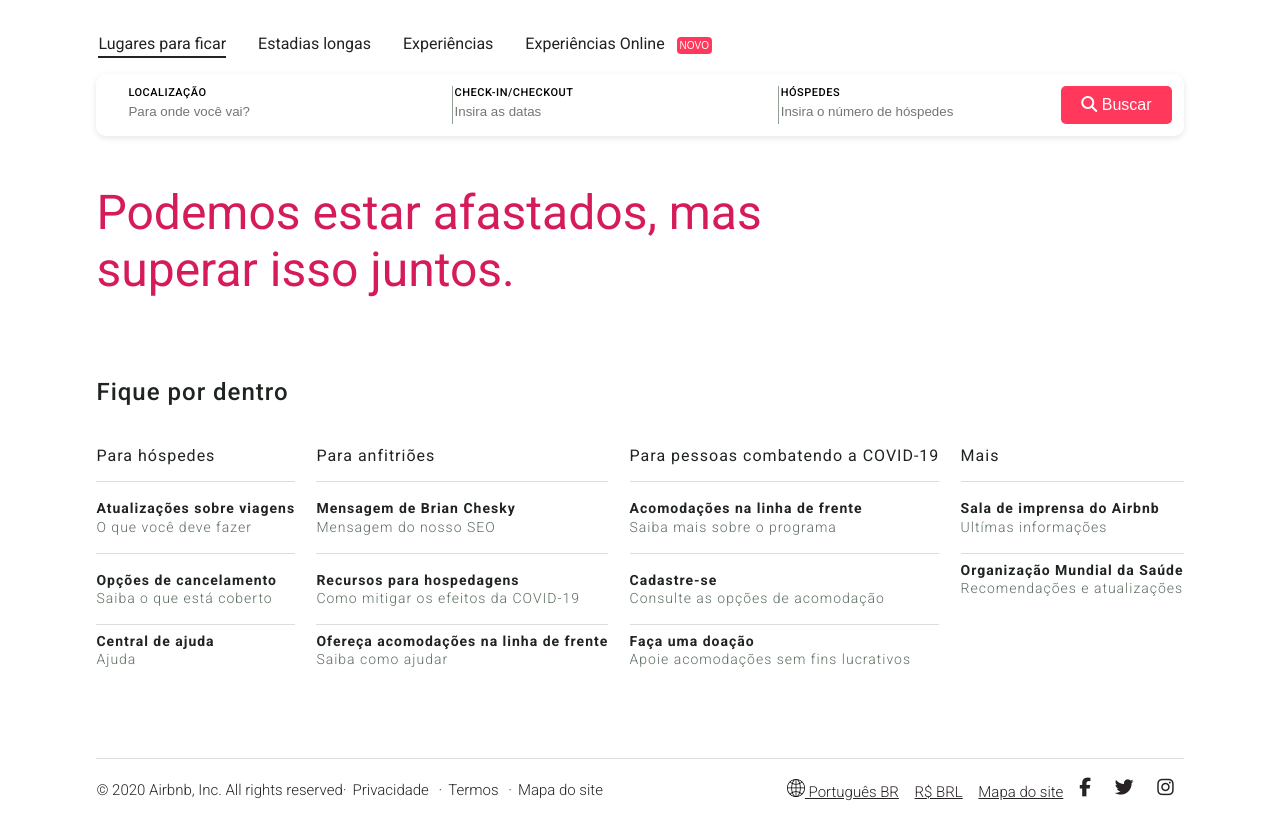
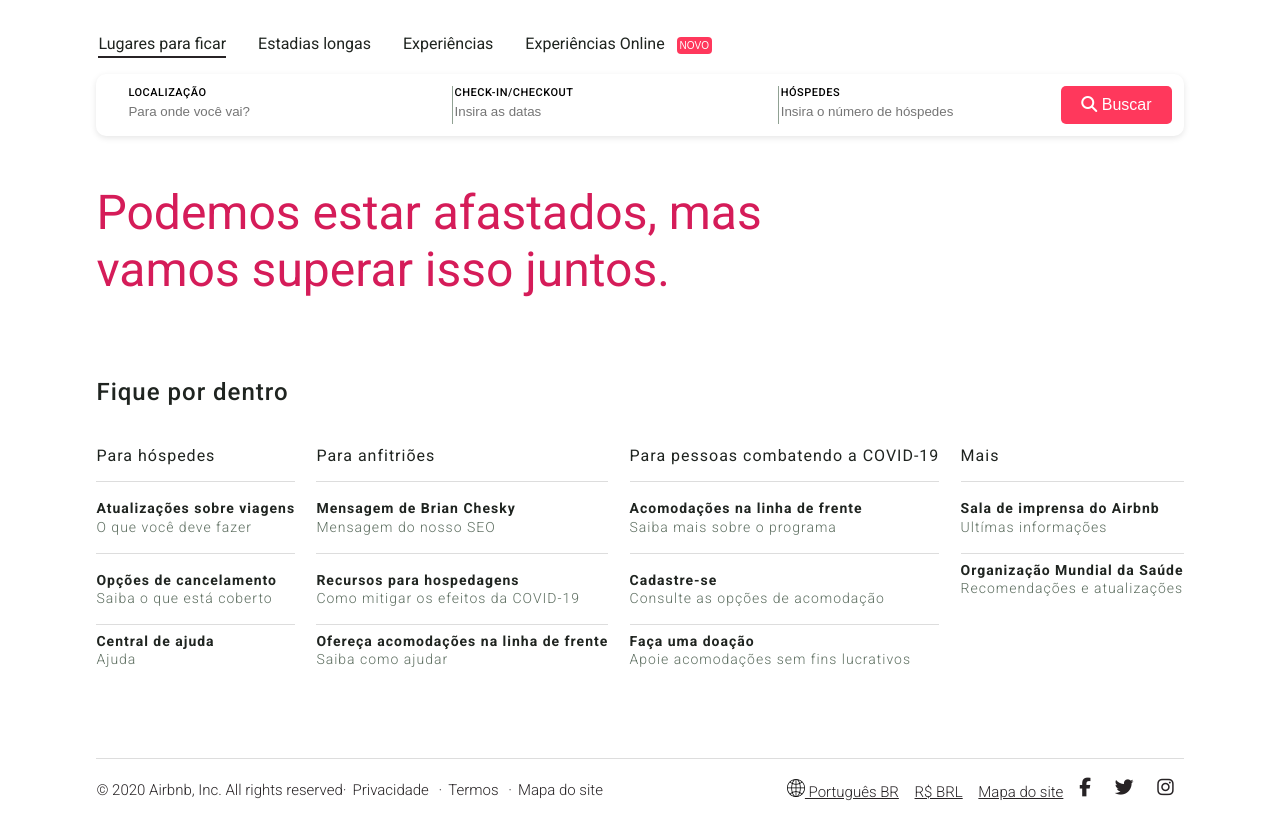
Before and after one commit to tocoweb/desafio-hiring-coders-02, a plain HTML site: page index.html in a window 1280 px wide. Shown: the part 79-918 px from the top of the page. Drawn offline with Linux system fonts and the light colour scheme; no server answers.

Commit message:
Ajustes texto H1 destaque

```diff
--- a/index.html
+++ b/index.html
@@ -98,7 +98,7 @@
             </form>
         </div>
         <div class="row">
-            <h1 class="destaques-h1">Podemos estar afastados, mas <br> superar isso juntos.</h1>
+            <h1 class="destaques-h1">Podemos estar afastados, mas <br> vamos superar isso juntos.</h1>
             <div class="destaques">
             </div>
         </div>
```
